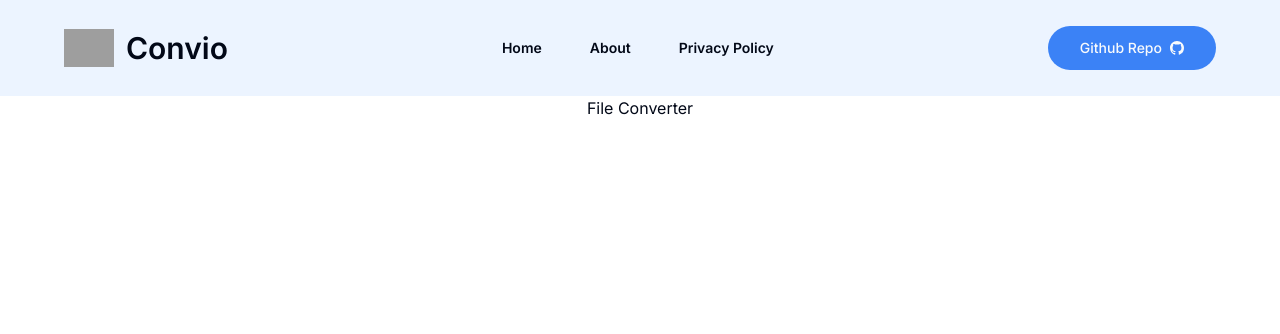
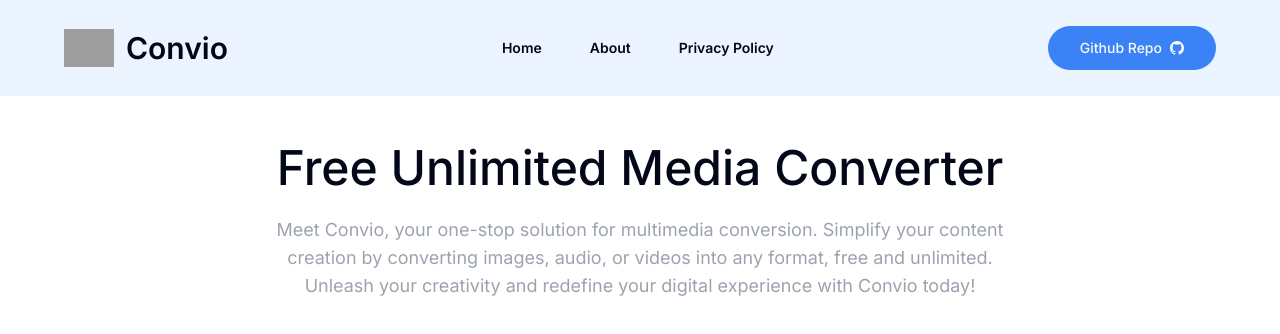
Before and after one commit to VinayakaHegade/file-converter, a Next.js app: page / in a window 1280 px wide. Shown: the top 334 px of the page. Built offline with nearby package versions, Linux system fonts and the light colour scheme; grey boxes are pictures that could not be loaded.

Commit message:
feat: add Home section content

```diff
--- a/app/layout.tsx
+++ b/app/layout.tsx
@@ -1,7 +1,7 @@
+import Navbar from "@/components/navbar";
 import type { Metadata } from "next";
 import { Inter } from "next/font/google";
 import "./globals.css";
-import Navbar from "@/components/navbar";
 
 const inter = Inter({ subsets: ["latin"] });
 
@@ -28,9 +28,10 @@ export default function RootLayout({
   return (
     <html lang="en">
       <body className={inter.className}>
-        <Navbar/>
-        {children}
-        <div className="pt-32 min-h-screen lg:pt-36 2xl:pt-44 container max-w-4xl lg:max-w-6xl 2xl:max-w-7xl"></div>
+        <Navbar />
+        <div className="pt-32 min-h-screen lg:pt-36 2xl:pt-44 container max-w-4xl lg:max-w-6xl 2xl:max-w-7xl">
+          {children}
+        </div>
       </body>
     </html>
   );
--- a/app/page.tsx
+++ b/app/page.tsx
@@ -1,7 +1,17 @@
 export default function Home() {
   return (
-    <main className="flex min-h-screen flex-col items-center justify-between p-24">
-      File Converter
+    <main className="space-y-6 pb-8">
+      <div className="space-y-6">
+        <h2 className="text-3xl md:text-5xl font-medium text-center">
+          Free Unlimited Media Converter
+        </h2>
+        <p className="text-gray-400 text-md md:text-lg text-center md:px-24 xl:px-44 2xl:px-52">
+          Meet Convio, your one-stop solution for multimedia conversion.
+          Simplify your content creation by converting images, audio, or videos
+          into any format, free and unlimited. Unleash your creativity and
+          redefine your digital experience with Convio today!
+        </p>
+      </div>
     </main>
   );
 }
--- a/components/mobile-nav.tsx
+++ b/components/mobile-nav.tsx
@@ -19,8 +19,7 @@ const MobileNav = () => {
       </SheetTrigger>
       <SheetContent>
         <SheetHeader>
-          <SheetDescription>
-            <div className="w-full space-y-3">
+          <SheetDescription className="w-full space-y-3">
             <Link href="/">
               <Button variant="link" className="font-semibold w-full ">
                 Home
@@ -36,7 +35,6 @@ const MobileNav = () => {
                 Privacy Policy
               </Button>
             </Link>
-            </div>
           </SheetDescription>
         </SheetHeader>
       </SheetContent>
```
Lines whose indentation alone changed are shown as unchanged.
